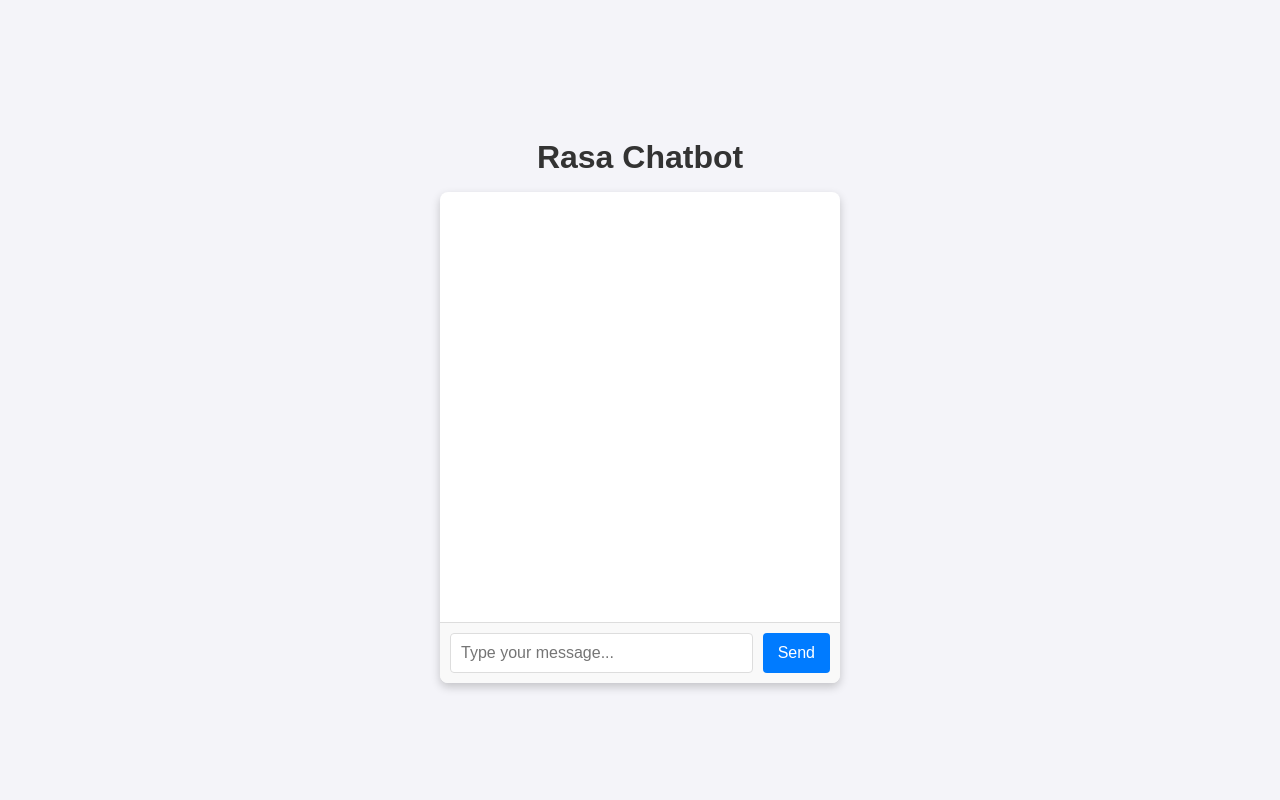
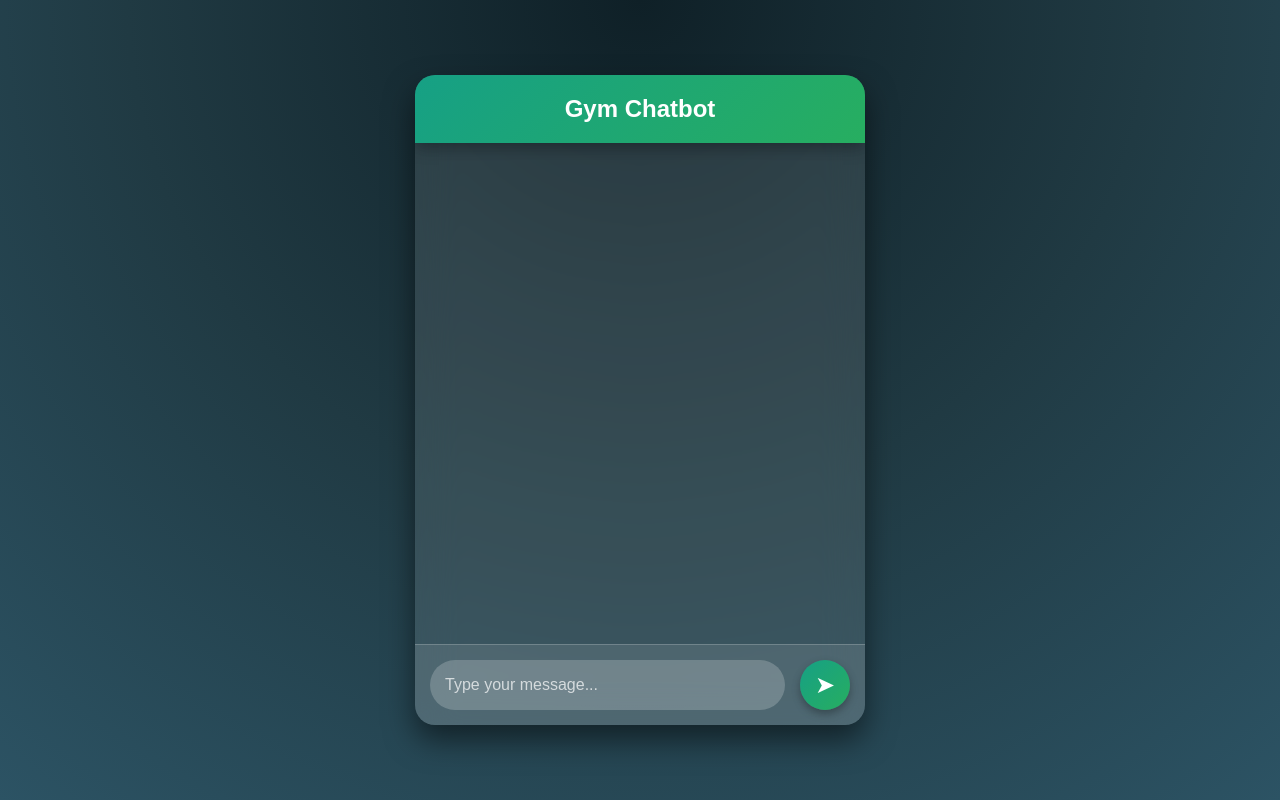
Before and after one commit to tshuu2006-AI/Diagnosing_chatbot, a Flask app: page / in a window 1280 px wide. Run offline with Flask 3, Linux system fonts and the light colour scheme.

Commit message:
last commit

```diff
--- a/New_questions.txt
+++ b/New_questions.txt
@@ -1 +1,3 @@
 What's your name
+What's your name
+What's your name
--- a/templates/index.html
+++ b/templates/index.html
@@ -3,92 +3,152 @@
 <head>
     <meta charset="UTF-8">
     <meta name="viewport" content="width=device-width, initial-scale=1.0">
-    <title>Rasa Chatbot</title>
+    <title>Gym Chatbot</title>
     <style>
-        body {
+        * {
             margin: 0;
-            font-family: 'Arial', sans-serif;
-            background-color: #f4f4f9;
-            display: flex;
-            flex-direction: column;
-            align-items: center;
-            justify-content: center;
-            height: 100vh;
+            padding: 0;
+            box-sizing: border-box;
         }
 
-        h1 {
-            color: #333;
-            font-size: 2rem;
-            margin-bottom: 1rem;
+        body {
+            font-family: 'Arial', sans-serif;
+            display: flex;
+            justify-content: center;
+            align-items: center;
+            height: 100vh;
+            background: radial-gradient(circle at top, #0f2027, #203a43, #2c5364);
+            overflow: hidden;
         }
 
         #chat-container {
-            width: 400px;
-            background-color: #fff;
-            border-radius: 8px;
-            box-shadow: 0 4px 10px rgba(0, 0, 0, 0.2);
+            width: 450px;
+            height: 650px;
+            background: rgba(255, 255, 255, 0.1);
+            backdrop-filter: blur(20px);
+            border-radius: 20px;
+            box-shadow: 0 15px 30px rgba(0, 0, 0, 0.5);
+            display: flex;
+            flex-direction: column;
             overflow: hidden;
         }
 
-        #chat-box {
-            height: 400px;
-            overflow-y: auto;
-            padding: 15px;
-            border-bottom: 1px solid #ddd;
+        #chat-header {
+            padding: 20px;
+            font-size: 1.5rem;
+            font-weight: bold;
+            color: #ffffff;
+            text-align: center;
+            background: linear-gradient(135deg, #16a085, #27ae60);
+            box-shadow: 0 5px 15px rgba(0, 0, 0, 0.3);
         }
 
-        #chat-box .message {
-            margin: 10px 0;
+        #chat-box {
+            flex-grow: 1;
+            padding: 15px;
+            overflow-y: auto;
+            color: #ffffff;
+            scrollbar-width: thin;
+            scrollbar-color: #27ae60 rgba(255, 255, 255, 0.2);
         }
 
-        #chat-box .user {
-            text-align: right;
-            color: #007BFF;
+        #chat-box::-webkit-scrollbar {
+            width: 5px;
         }
 
-        #chat-box .bot {
-            text-align: left;
-            color: #28A745;
+        #chat-box::-webkit-scrollbar-thumb {
+            background: linear-gradient(135deg, #1abc9c, #2ecc71);
+            border-radius: 5px;
         }
 
+        .message {
+            margin: 10px 0;
+            padding: 12px 15px;
+            border-radius: 20px;
+            animation: fadeIn 0.5s ease-in-out;
+            max-width: 70%;
+            word-wrap: break-word;
+            font-size: 1rem;
+        }
+
+        .user {
+            margin-left: auto;
+            background: linear-gradient(135deg, #16a085, #27ae60);
+            color: #ffffff;
+        }
+
+        .bot {
+            margin-right: auto;
+            background: linear-gradient(135deg, #3498db, #2ecc71);
+            color: #ffffff;
+        }
+
+        /* Input Section */
         #input-container {
             display: flex;
-            padding: 10px;
-            background-color: #f9f9f9;
+            padding: 15px;
+            background: rgba(255, 255, 255, 0.1);
+            border-top: 1px solid rgba(255, 255, 255, 0.2);
         }
 
         #chat-input {
-            flex: 1;
-            border: 1px solid #ddd;
-            border-radius: 4px;
-            padding: 10px;
+            flex-grow: 1;
+            padding: 10px 15px;
+            border: none;
+            border-radius: 25px;
+            background: rgba(255, 255, 255, 0.2);
+            color: #fff;
             font-size: 1rem;
+            outline: none;
+            transition: background-color 0.3s;
+        }
+
+        #chat-input::placeholder {
+            color: rgba(255, 255, 255, 0.7);
         }
 
         #send-btn {
-            margin-left: 10px;
-            padding: 10px 15px;
-            font-size: 1rem;
+            margin-left: 15px;
+            width: 50px;
+            height: 50px;
             border: none;
-            border-radius: 4px;
-            background-color: #007BFF;
-            color: white;
+            border-radius: 50%;
+            background: linear-gradient(135deg, #16a085, #27ae60);
+            color: #ffffff;
+            font-size: 1.5rem;
+            display: flex;
+            align-items: center;
+            justify-content: center;
             cursor: pointer;
-            transition: background-color 0.3s;
+            transition: all 0.3s ease-in-out;
+            box-shadow: 0 4px 8px rgba(0, 0, 0, 0.3);
         }
 
         #send-btn:hover {
-            background-color: #0056b3;
+            transform: scale(1.1);
+            box-shadow: 0 6px 12px rgba(0, 0, 0, 0.5);
+        }
+
+        /* Animation */
+        @keyframes fadeIn {
+            from {
+                opacity: 0;
+                transform: translateY(10px);
+            }
+            to {
+                opacity: 1;
+                transform: translateY(0);
+            }
         }
     </style>
 </head>
 <body>
-    <h1>Rasa Chatbot</h1>
     <div id="chat-container">
+        <div id="chat-header">Gym Chatbot</div>
         <div id="chat-box"></div>
         <div id="input-container">
-            <input id="chat-input" type="text" placeholder="Type your message...">
-            <button id="send-btn">Send</button>
+            <input id="chat-input" type="text" placeholder="Type your message..." autocomplete="off">
+            <button id="send-btn">➤</button>
         </div>
     </div>
 
@@ -100,13 +160,13 @@
         function appendMessage(sender, message) {
             const msgDiv = document.createElement('div');
             msgDiv.classList.add('message', sender);
-            msgDiv.textContent = `${sender === 'user' ? 'You' : 'Bot'}: ${message}`;
+            msgDiv.textContent = message;
             chatBox.appendChild(msgDiv);
             chatBox.scrollTop = chatBox.scrollHeight;
         }
 
         sendBtn.addEventListener('click', async () => {
-            const userMessage = chatInput.value;
+            const userMessage = chatInput.value.trim();
             if (!userMessage) return;
 
             appendMessage('user', userMessage);
@@ -118,15 +178,20 @@
                     headers: { 'Content-Type': 'application/json' },
                     body: JSON.stringify({ message: userMessage }),
                 });
+
                 const data = await response.json();
                 if (data.messages) {
                     data.messages.forEach(msg => appendMessage('bot', msg));
                 } else {
-                    appendMessage('bot', 'Error: No response from server');
+                    appendMessage('bot', 'No response from server.');
                 }
             } catch (error) {
-                appendMessage('bot', 'Error: Failed to connect to server');
+                appendMessage('bot', 'Error: Could not connect to server.');
             }
+        });
+
+        chatInput.addEventListener('keypress', (event) => {
+            if (event.key === 'Enter') sendBtn.click();
         });
     </script>
 </body>
```
